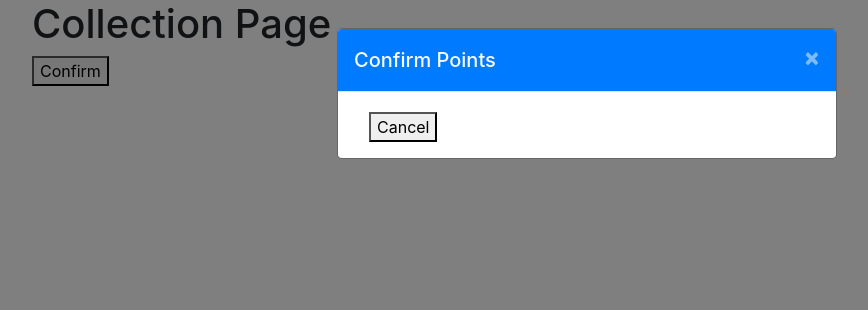
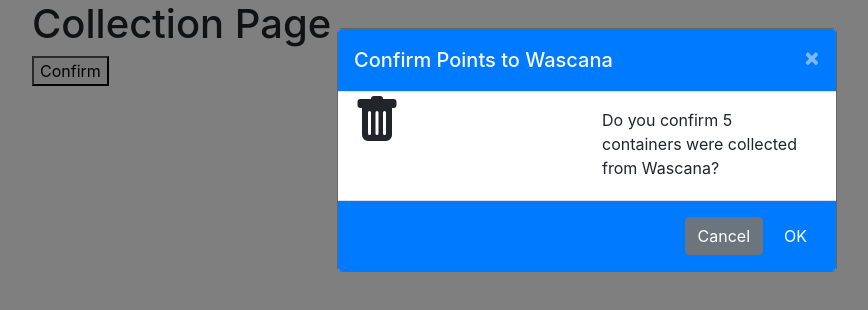
Before and after one commit to j7oshua/prj4-murr2, a Vue app in the folder murr-ui/: page /#/collection in a window 1280 px wide. Both pictures are taken after a click on the button "Confirm". Shown: the top 310 px of the page, without its empty margins (53-921 px from the left). Built offline with nearby package versions, Linux system fonts and the light colour scheme; what vue-ellipse-progress would draw is missing.

Commit message:
Continued on with the coding of the frontend of the story --Josh

```diff
--- a/murr-ui/src/components/SitePointsConfirmation.vue
+++ b/murr-ui/src/components/SitePointsConfirmation.vue
@@ -1,11 +1,19 @@
 <template>
   <div>
     <b-overlay :show="isDisabled">
-      <b-modal id="confirm" header-bg-variant="primary" header-text-variant="light" title="Confirm Points" hide-footer>
+      <b-modal v-if="displayCode === 1"
+        id="confirm" header-bg-variant="primary" header-text-variant="light" :title="title"
+      footer-bg-variant="primary" footer-text-variant="light">
         <b-container>
           <b-row class="mb-1">
+            <b-col><b-icon icon="trash-fill" scale="3"></b-icon> </b-col>
+            <b-col id="message">Do you confirm {{pickUp.numCollected}} containers were collected from {{siteName}}? </b-col>
           </b-row>
-          <button @click="cancel">Cancel</button>
+          <template #modal-footer>
+            <b-row class="mb-1">
+              <button @click="cancel">Cancel</button>
+            </b-row>
+          </template>
         </b-container>
       </b-modal>
     </b-overlay>
@@ -30,9 +38,10 @@ export default {
   },
   data () {
     return {
-      displayCode: 0,
+      displayCode: 1,
       respCode: 0,
-      isBusy: false
+      isBusy: false,
+      title: ''
     }
   },
   methods: {
@@ -44,9 +53,17 @@ export default {
     cancel () {
       this.$emit('finished')
       this.$bvModal.hide('confirm')
+    },
+    // Calls the API to check to see if the pickupID exists
+    checkPickupID () {
+      // TODO: Code for Story05
     }
   },
   mounted () {
+    if (this.siteName !== null) {
+      this.title = 'Confirm Points to ' + this.siteName
+    }
+    this.checkPickupID()
     this.$bvModal.show('confirm')
   },
   computed: {
--- a/murr-ui/src/views/Collection.vue
+++ b/murr-ui/src/views/Collection.vue
@@ -3,7 +3,7 @@
   <h1>Collection Page</h1>
   <!-- Confirmation component that confirms the site to get points -->
   <div v-if="loadConfirm">
-    <confirm siteName="siteName" :pickUp="pickUp" @finished="confirmFinished"></confirm>
+    <confirm :siteName="siteName" :pickUp="pickUp" @finished="confirmFinished"></confirm>
   </div>
   <button @click="confirmPoints">Confirm</button>
 </div>
@@ -33,11 +33,11 @@ export default {
     }
   },
   methods: {
-    // Hides modal when the component is finished
+    // Hides modal when the SitePointsConfirmation component is finished
     confirmFinished () {
       this.loadConfirm = false
     },
-    // This is when the button is clicked. Component is rendered.
+    // This is for the API call. ***this.loadConfirm should be called in the .finally() of the call to the API
     confirmPoints () {
       this.loadConfirm = true
     }
```
